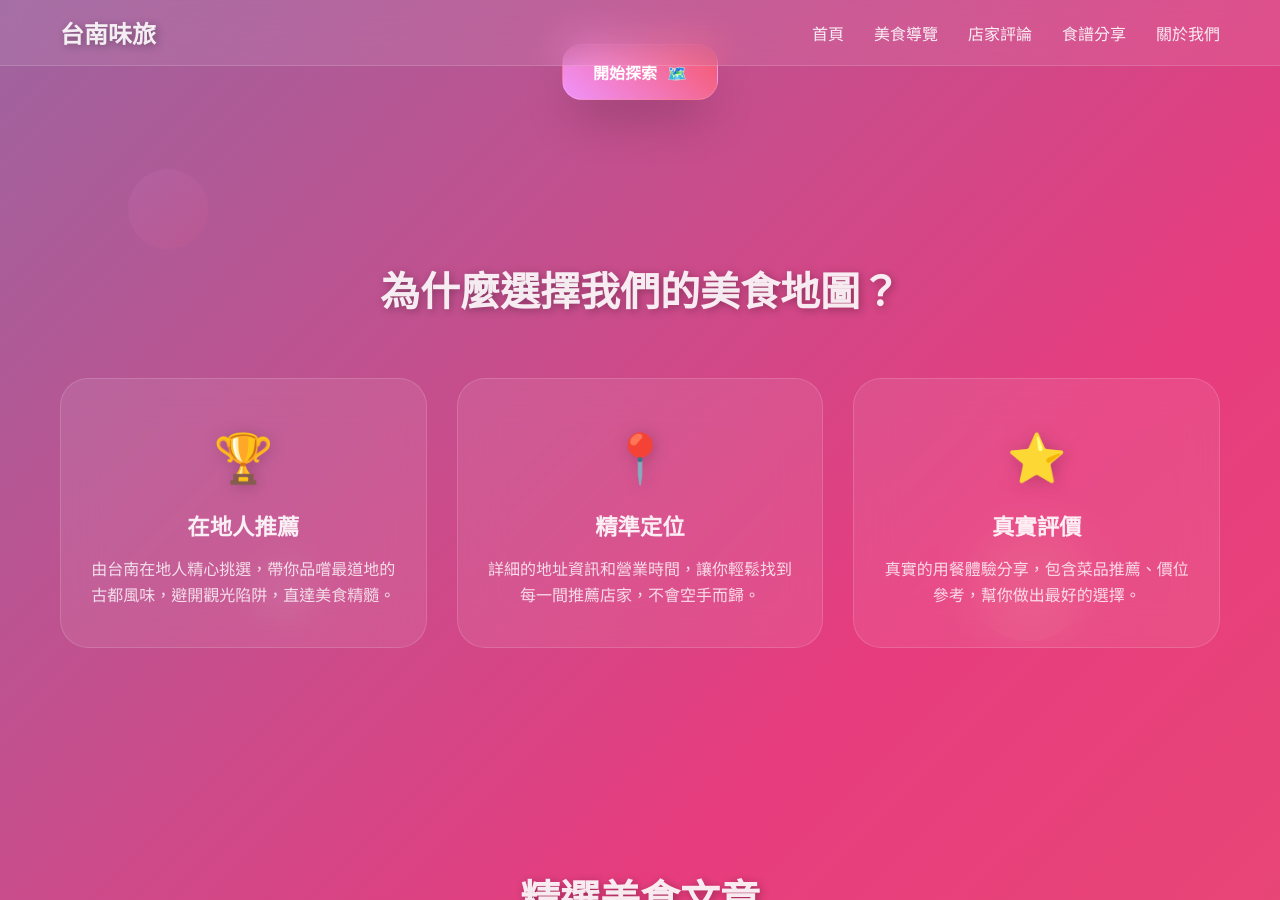
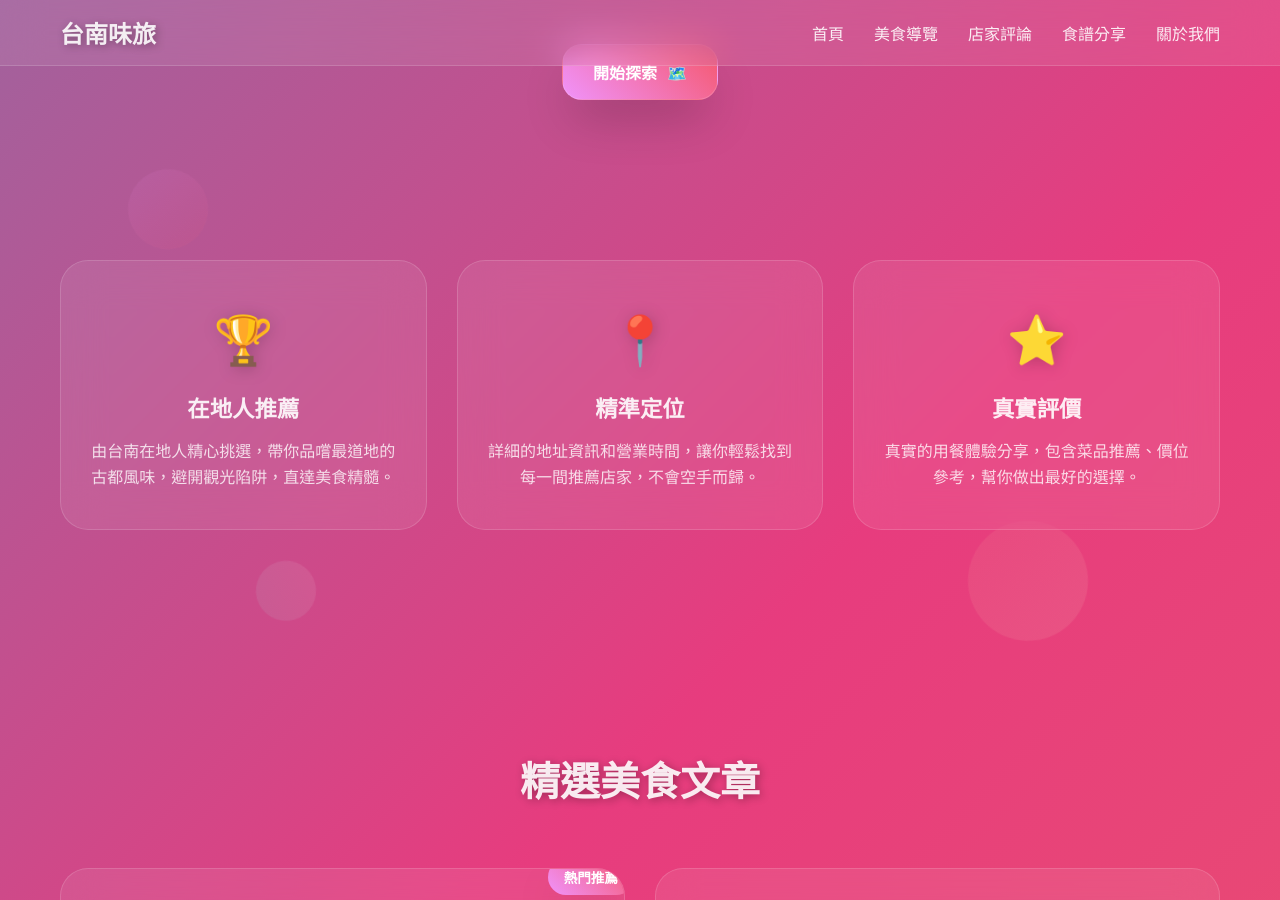
Before and after one commit to dssass/dssass.github.io, a Jekyll site: the page built from index.html, in a window 1280 px wide and 900 px high, scrolled down 317 px. Built offline with Jekyll 4.4.1, drawn with Linux system fonts in a browser that asks for light colours.

Commit message:
Update index.html

```diff
--- a/index.html
+++ b/index.html
@@ -18,7 +18,6 @@ description: 探索台南的味覺記憶，跟著在地人的腳步，品嚐最
 
 <!-- 特色功能區塊 -->
 <section id="features" class="features-section">
-    <h2 class="section-title fade-in">為什麼選擇我們的美食地圖？</h2>
     <div class="features-grid">
         <div class="feature-card fade-in">
             <span class="feature-icon">🏆</span>
```
